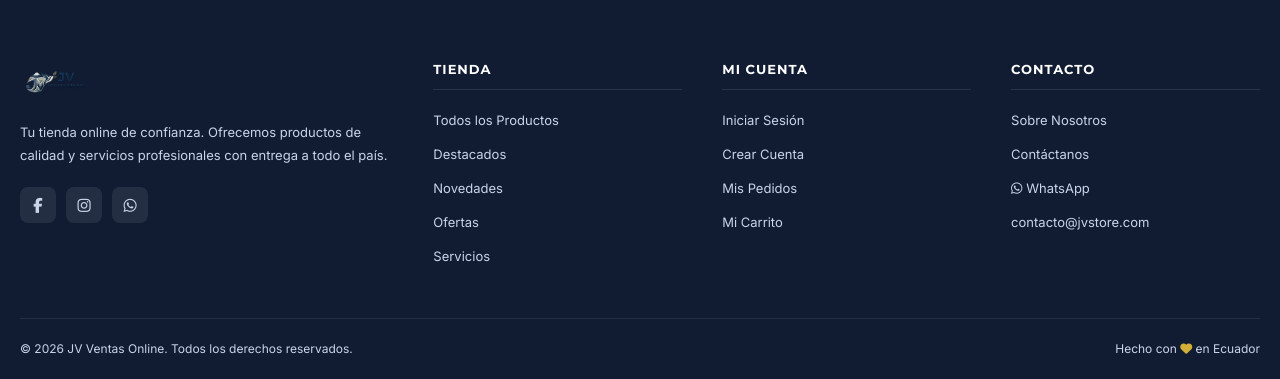
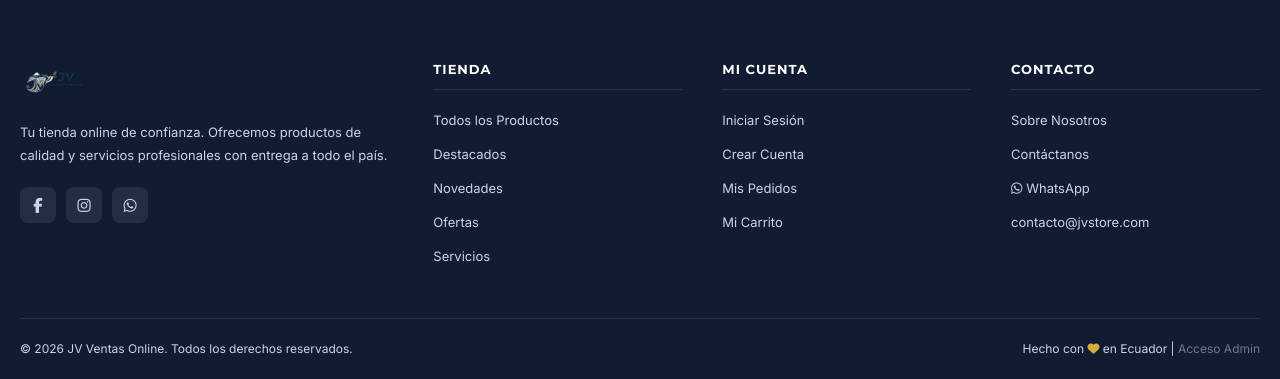
Before and after one commit to J03l-code/jvstore, a PHP site: page /JVstore/login.php in a window 1280 px wide. Shown: the part 1357-1736 px from the top of the page. Run offline with PHP 8.4, Linux system fonts and the light colour scheme; data comes from the database, SQL or seed files in the repository.

Commit message:
🔐 Fix: Priorizar login de admin y añadir botón al footer
- Se invirtió el orden de validación en login() para que las credenciales de administrador tengan prioridad si comparten el mismo email con un cliente.
- Se añadió un enlace discreto 'Acceso Admin' en el pie de página.

```diff
--- a/includes/auth.php
+++ b/includes/auth.php
@@ -82,7 +82,17 @@ function login($email, $password)
 {
     $db = getDB();
 
-    // 1. Intentar como Cliente
+    // 1. Intentar como Usuario (Admin/Staff)
+    $stmt = $db->prepare("SELECT * FROM usuarios WHERE email = ?");
+    $stmt->execute([$email]);
+    $user = $stmt->fetch();
+
+    if ($user && password_verify($password, $user['password'])) {
+        setSessionData($user, 'usuario');
+        return true;
+    }
+
+    // 2. Intentar como Cliente
     $stmt = $db->prepare("SELECT * FROM clientes WHERE email = ?");
     $stmt->execute([$email]);
     $cliente = $stmt->fetch();
@@ -93,16 +103,6 @@ function login($email, $password)
             setSessionData($cliente, 'cliente');
             return true;
         }
-    }
-
-    // 2. Intentar como Usuario (Admin/Staff)
-    $stmt = $db->prepare("SELECT * FROM usuarios WHERE email = ?"); // Removed activo=1check as schema didn't show it explicitly initialized, usually default 1 or not present? SQL showed schemas without activo in usuarios creation, but let's assume standard behavior. Re-reading database.sql... table users doesn't have active column in creation script viewed earlier.
-    $stmt->execute([$email]);
-    $user = $stmt->fetch();
-
-    if ($user && password_verify($password, $user['password'])) {
-        setSessionData($user, 'usuario');
-        return true;
     }
 
     return false;
--- a/includes/footer.php
+++ b/includes/footer.php
@@ -68,7 +68,7 @@ $tk       = getSiteConfig('tiktok', '');
     </div>
     <div class="jv-footer-bottom">
       <span>&copy; <?= date('Y') ?> <?= sanitize($siteName) ?>. Todos los derechos reservados.</span>
-      <span>Hecho con <i class="fas fa-heart" style="color:var(--gold)"></i> en Ecuador</span>
+      <span>Hecho con <i class="fas fa-heart" style="color:var(--gold)"></i> en Ecuador | <a href="<?= BASE_URL ?>admin/" style="color:inherit;opacity:0.5;text-decoration:none;transition:opacity 0.2s;" onmouseover="this.style.opacity='1'" onmouseout="this.style.opacity='0.5'">Acceso Admin</a></span>
     </div>
   </div>
 </footer>
```
